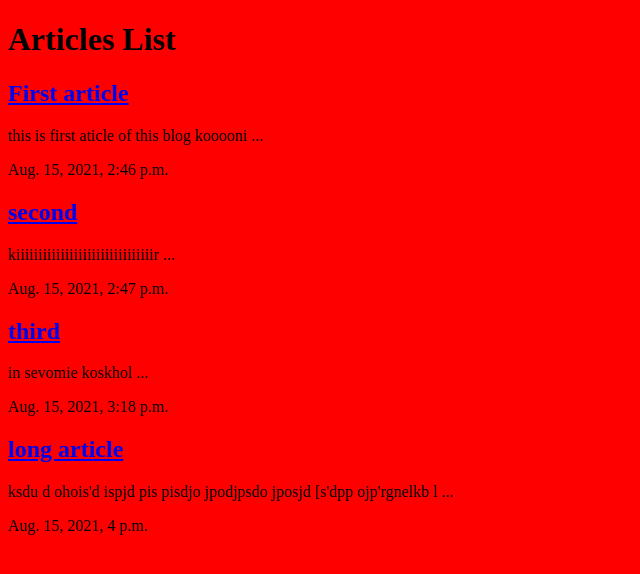
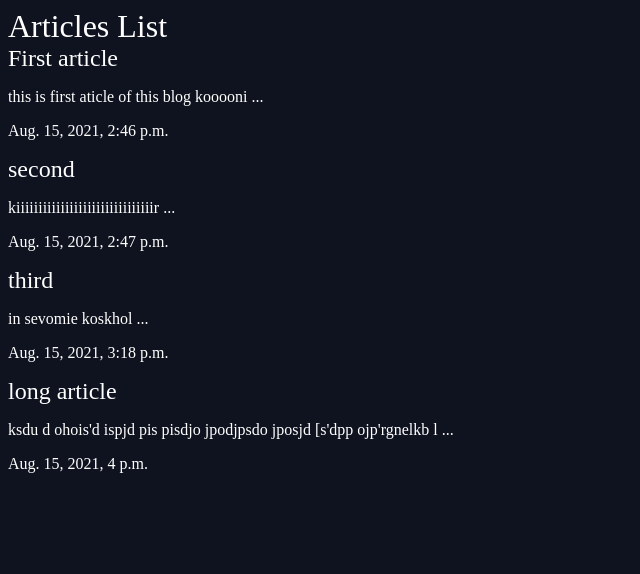
Before and after one commit to amirrzw/first-django-Blog, a Django app: page /article/ in a window 1280 px wide. Shown: the top 574 px of the page, without its empty margins (0-640 px from the left). Run offline with Django 3.2, Linux system fonts and the light colour scheme; data comes from the database, SQL or seed files in the repository.

Commit message:
style update

```diff
--- a/assets/style.css
+++ b/assets/style.css
@@ -1,3 +1,17 @@
 body {
-    background-color: red;
+    background-color: #0f121f;
+    /*background-image: url(/static/stars.jpg);*/
+    color: #fff;
 }
+/*body *{*/
+/*    font-family: vazir, serif;*/
+/*}*/
+h1,h2,h3,h4,h5{
+    font-weight: normal;
+    margin:0;
+}
+
+a,a:hover,a:visited{
+    color: #fff;
+    text-decoration: none;
+}
```
